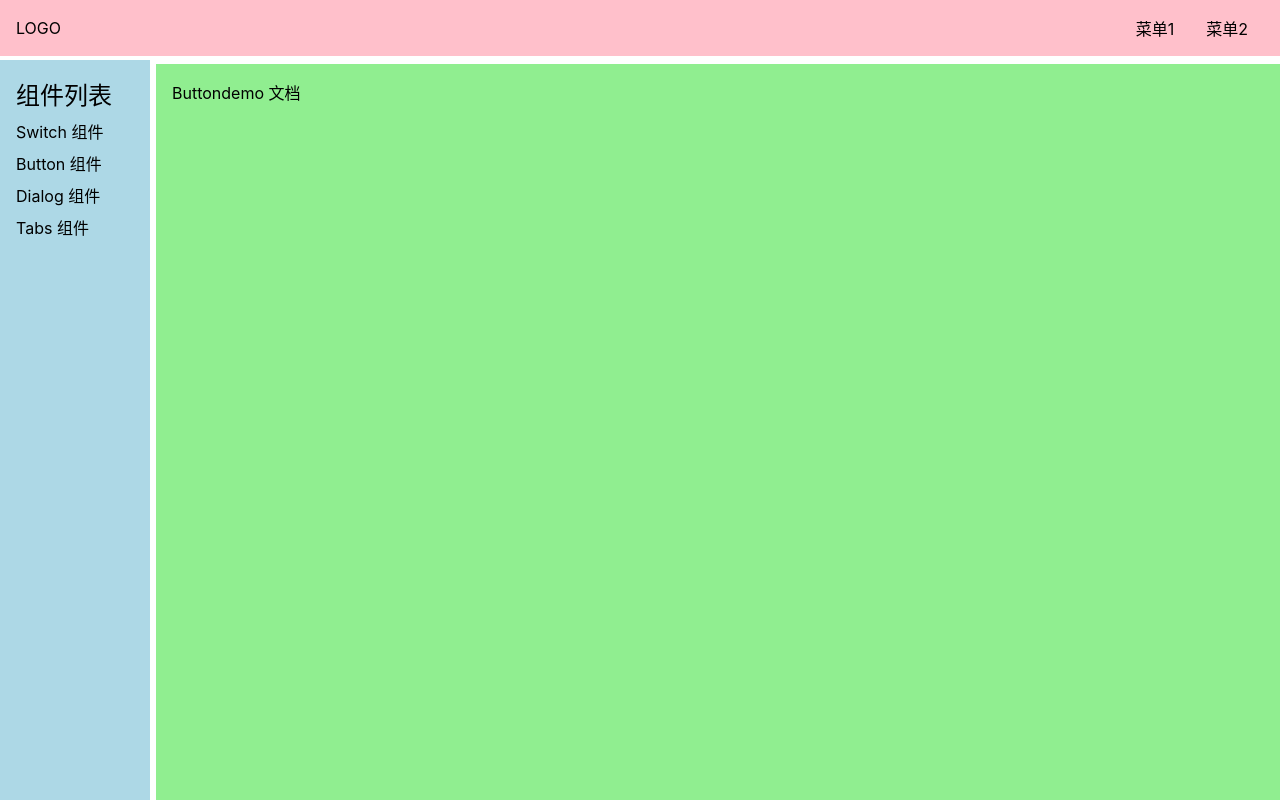
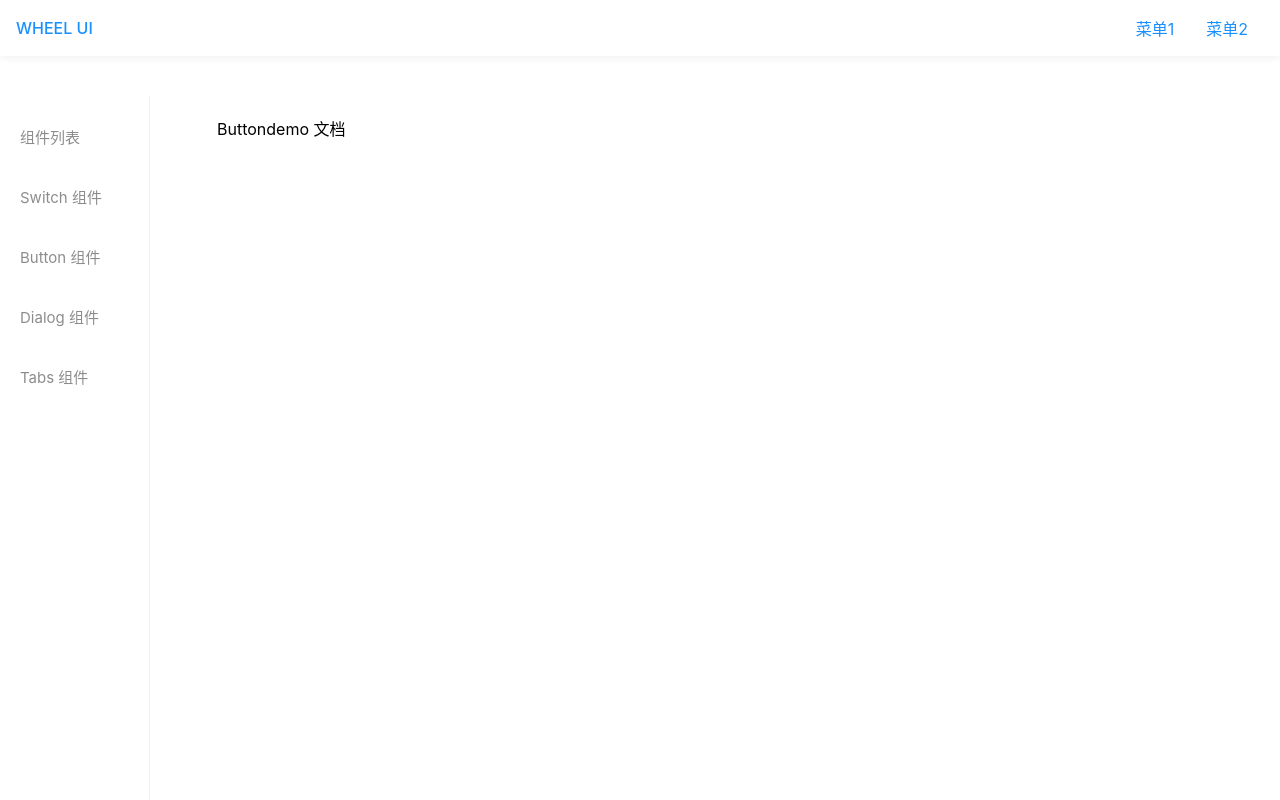
Before and after one commit to xhrbtk/wheel-vue3, a Vue app: page /#/doc/button in a window 1280 px wide. Built offline with nearby package versions, Linux system fonts and the light colour scheme.

Commit message:
fix:调整样式

```diff
--- a/src/components/Topnav.vue
+++ b/src/components/Topnav.vue
@@ -1,6 +1,6 @@
 <template>
     <div class="topnav">
-        <div class="logo">LOGO</div>
+        <div class="logo">WHEEL UI</div>
         <ul class="menu">
             <li>菜单1</li>
             <li>菜单2</li>
@@ -19,27 +19,32 @@ const toggleMenu = () => {
 </script>
 <style lang="scss" scoped>
 .topnav {
-    background: pink;
+    background: #fff;
     display: flex;
     padding: 16px;
     position: relative;
     z-index: 10;
     justify-content: center;
     align-items: center;
-    >.logo{
+    box-shadow: 0 2px 8px #f0f1f2;
+    .logo{
         max-width: 6em;
         margin-right: auto;
         cursor: pointer;
+        color: #1890ff;
+        font-weight: 500;
     }
-    >.menu{
+    .menu{
         display: flex;
         white-space: nowrap;
         flex-wrap: nowrap;
-        >li{
+        li{
             margin: 0 1em;
+            color: #1890ff;
+            cursor: pointer;
         }
     }
-    >.toggleAside{
+    .toggleAside{
         display: inline-block;
         width: 24px;
         height: 24px;
@@ -52,13 +57,13 @@ const toggleMenu = () => {
         cursor: pointer;
     }
     @media (max-width: 500px) {
-        >.menu{
+        .menu{
             display: none;
         }
-        >.logo{
+        .logo{
             margin: 0 auto;
         }
-        >.toggleAside{
+        .toggleAside{
             display: inline-block;
         }
     }
--- a/src/views/Doc.vue
+++ b/src/views/Doc.vue
@@ -4,8 +4,8 @@
             <Topnav class="nav"></Topnav>
             <div class="content" >
                 <aside >
-                    <h2>组件列表</h2>
                     <ol>
+                       <li>组件列表</li>
                         <li>
                             <router-link to="/doc/switch">Switch 组件</router-link>
                         </li>
@@ -52,48 +52,54 @@ const leftStyle = computed(() => {
   display: flex;
   flex-direction: column;
   height: 100vh;
-  > .nav {
+  >.nav {
     flex-shrink: 0;
   }
-  > .content {
+  .content {
+    display: flex;
     flex-grow: 1;
-    padding-top: 8px;
-    padding-left: 156px;
+    padding: 40px 0 0;
+    padding-left: 153px;
+    aside {
+      flex-shrink: 0;
+      width: 150px;
+      padding: 0 16px 16px 16px;
+      position: fixed;
+      left: v-bind(leftStyle);
+      background: #fff;
+      height: 100%;
+      border-right: 1px solid #f0f0f0;
+      transition: all 1s linear;
+      h2 {
+        margin-bottom: 4px;
+      }
+      ol {
+        li {
+          font-size: 15px;
+          color: #00000073;
+          height: 40px;
+          margin-top: 20px;
+          display: flex;
+          align-items: center;
+          padding-left: 4px;
+          &:hover{
+            color: #1890ff;
+          }
+        }
+      }
+    }
+    main {
+      flex-grow: 1;
+      padding: 20px 170px 32px 64px;
+    }
     @media (max-width: 500px) {
       padding-left: 0;
     }
   }
 }
-.content {
-  display: flex;
-  > aside {
-    flex-shrink: 0;
-  }
-  > main {
-    flex-grow: 1;
-    padding: 16px;
-    background: lightgreen;
-  }
-}
 
 aside {
-  background: lightblue;
-  width: 150px;
-  padding: 16px;
-  position: fixed;
-  top: 0;
-  left: v-bind(leftStyle);
-  top: 60px;
-  height: 100%;
-  transition: all 1s linear;
-  > h2 {
-    margin-bottom: 4px;
-  }
-  > ol {
-    > li {
-      padding: 4px 0;
-    }
-  }
+
 }
 main {
   overflow: auto;
--- a/src/views/Home.vue
+++ b/src/views/Home.vue
@@ -2,11 +2,11 @@
     <div>
         <Topnav></Topnav>
         <div class="banner">
-            <h1>wheel-ui</h1>
-            <h2>一个厉害的ui框架</h2>
+            <h1 class="title1">WHEEL-UI</h1>
+            <h2 class="title2">一个有意思的UI框架</h2>
             <p class="actions">
-                <a href="https://github.com/xhrbtk/wheel-vue3">github</a>
-                <router-link to="/doc">开始</router-link>
+                <a href="https://github.com/xhrbtk/wheel-vue3">GITHUB</a>
+                <router-link to="/doc" >开始</router-link>
             </p>
         </div>
     </div>
@@ -24,21 +24,29 @@ export default {
 .banner {
   padding: 100px 0;
   display: flex;
-  justify-content: center;
   align-items: center;
   flex-direction: column;
-  background: lightgreen;
-  > .actions{
-    padding: 8px 0;
+  background: #fff;
+  height: 100vh;
+  .title1{
+    margin-top: 80px;
+  }
+  .title1, .title2{
+    color: #1890ff;
+  }
+  .actions{
+    padding: 10px 0;
     a {
       margin:0 8px;
       background: #fff;
       display: inline-block;
-      $h: 28px;
+      $h: 40px;
       height: $h;
       line-height: $h;
       border-radius: calc($h / 2);
-      padding: 0 8px;
+      padding: 0 40px;
+      color: rgb(17,148,246);
+      border: 1px solid rgb(17,148,246);
     }
   }
 }
```
